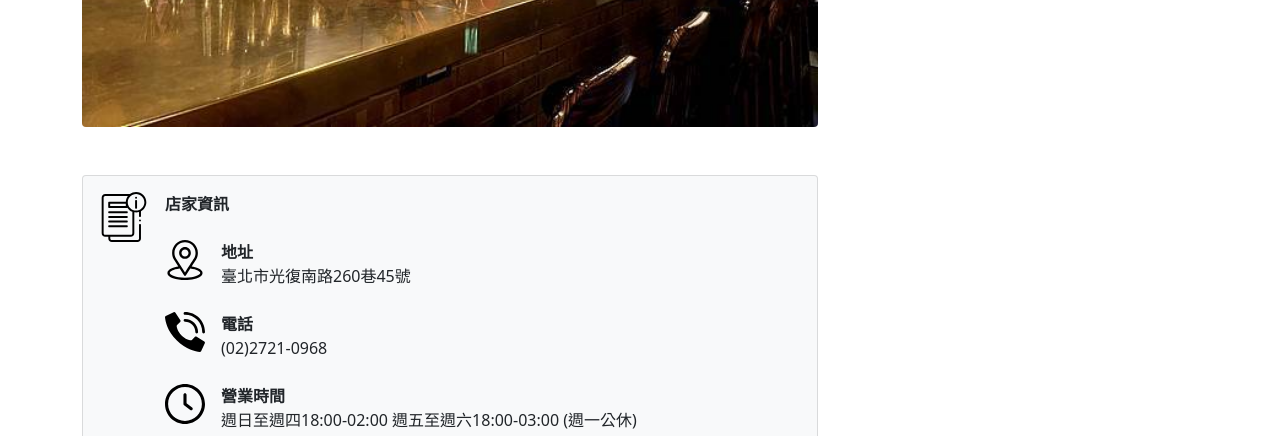
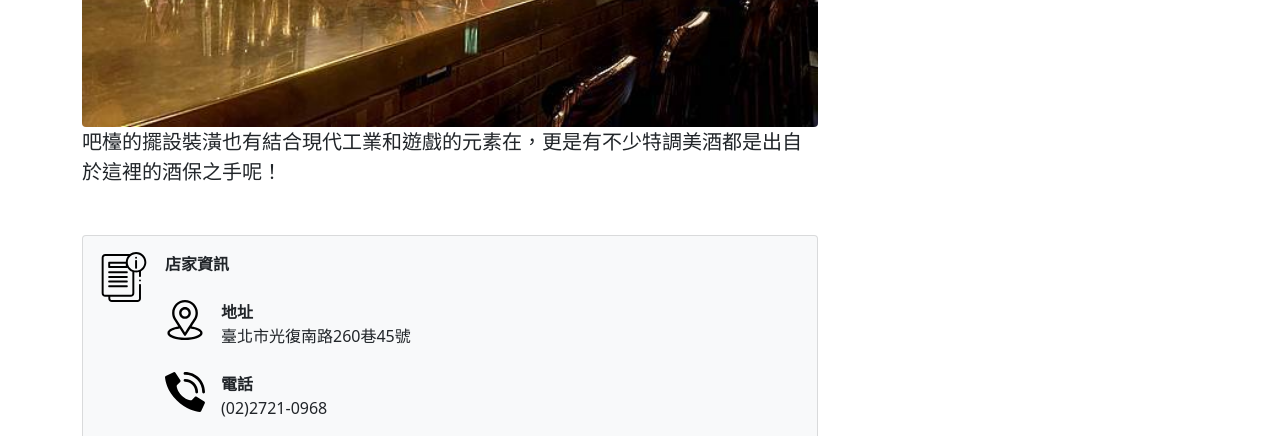
Before and after one commit to freedom3725/B-2, a plain HTML site: page index.html in a window 1280 px wide. Shown: the part 3280-3716 px from the top of the page. Drawn offline with nearby package versions, Linux system fonts and the light colour scheme.

Commit message:
Update index.html

```diff
--- a/index.html
+++ b/index.html
@@ -62,7 +62,7 @@
                         <div>
 							<img class="img-fluid rounded mb-4 mb-lg-0" src="assets/5.jpg" alt="..." width="800">
        					</div>
-                        </section>
+						    <p class="fs-5 mb-4">吧檯的擺設裝潢也有結合現代工業和遊戲的元素在，更是有不少特調美酒都是出自於這裡的酒保之手呢！                        </section>
                     </article>
                     <!-- Comments section-->
                     <section class="mb-5">
```
